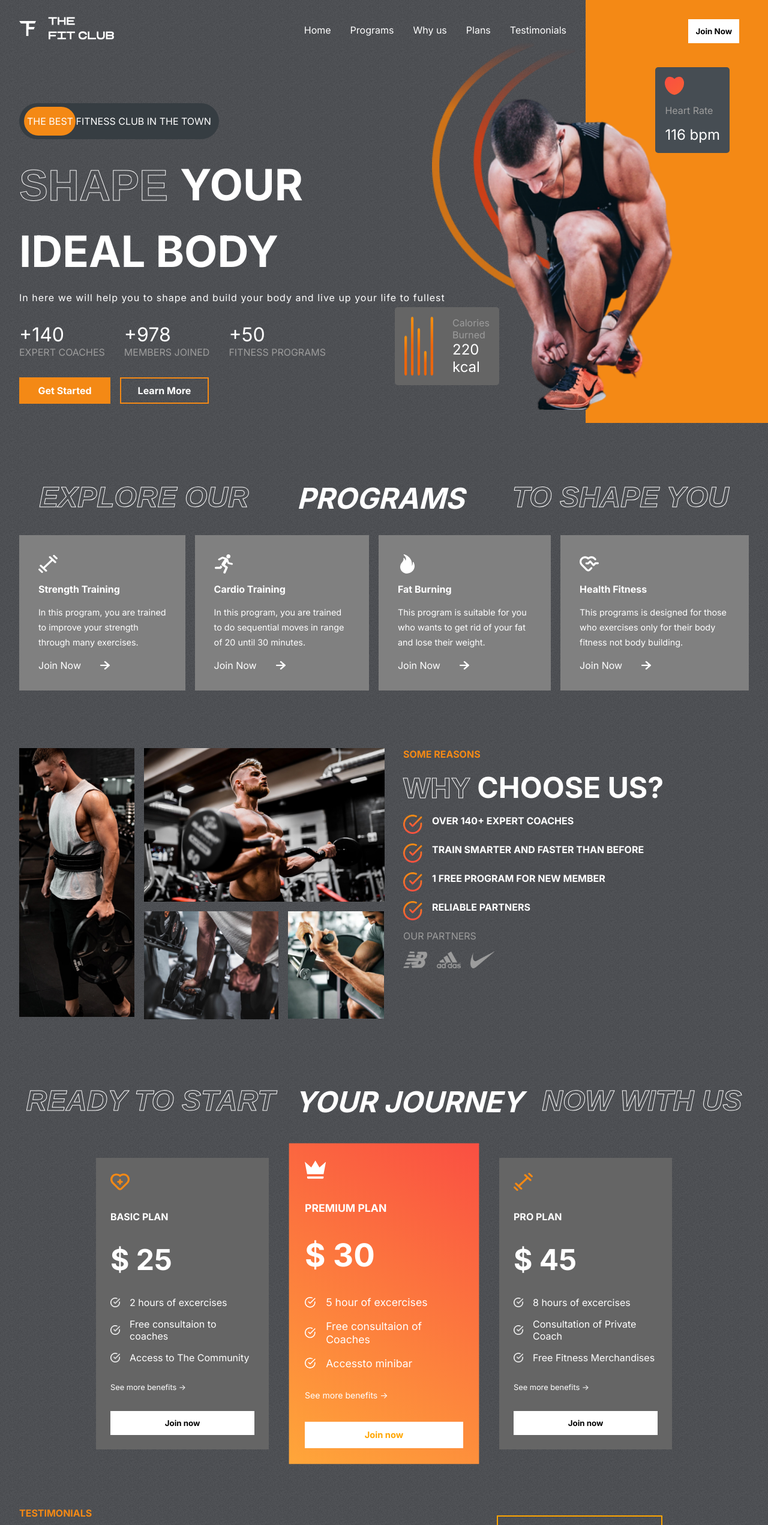
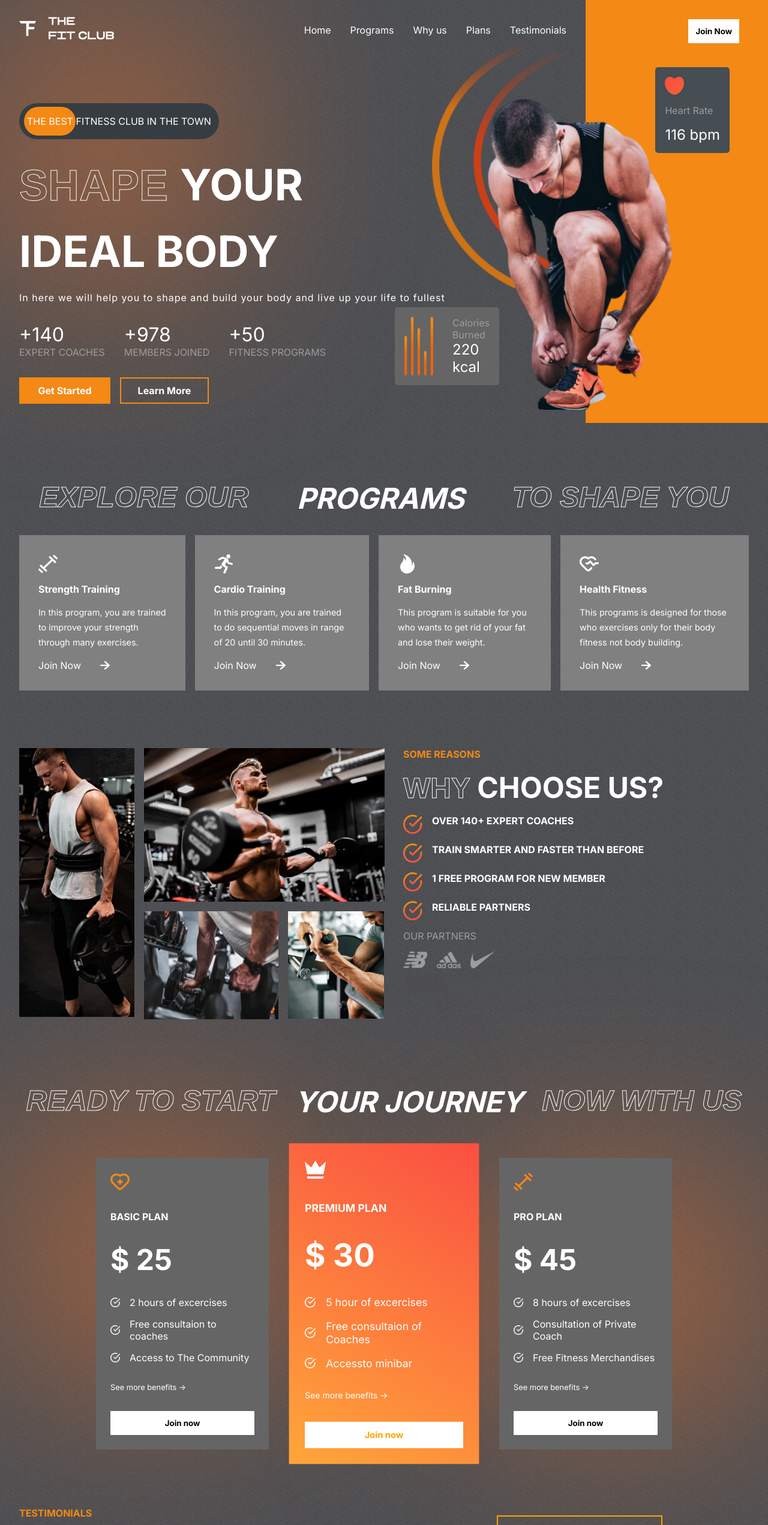
Before and after one commit to JijoJames04/FitClub, a React (Create React App) app: page / in a window 1280 px wide. Shown: the top 2542 px of the page at 60% size. Built offline with nearby package versions, Linux system fonts and the light colour scheme.

Commit message:
styling completed by adding blur

```diff
--- a/src/App.css
+++ b/src/App.css
@@ -43,3 +43,11 @@
 .btn:hover {
   cursor: pointer;
 }
+
+.blur {
+  background: rgba(253, 120, 43, 0.69);
+  position: absolute;
+  border-radius: 50%;
+  filter: blur(150px);
+  z-index: -9;
+}
--- a/src/components/Footer/Footer.css
+++ b/src/components/Footer/Footer.css
@@ -30,3 +30,21 @@
 .logo-f > img {
     width: 10rem;
 }
+
+.blur-f-1 {
+    bottom: 0;
+    right: 15%;
+    width: 26rem;
+    height: 12rem;
+    filter: blur(200px);
+    background: red;
+}
+
+.blur-f-2 {
+    bottom: 0;
+    left: 15%;
+    width: 26rem;
+    height: 12rem;
+    filter: blur(200px);
+    background: rgb(255, 115, 0);
+}
--- a/src/components/Footer/Footer.jsx
+++ b/src/components/Footer/Footer.jsx
@@ -19,6 +19,9 @@
           <img src={Logo} alt="" />
         </div>
       </div>
+
+      <div className="blur blur-f-1"></div>
+      <div className="blur blur-f-2"></div>
     </div>
   );
 };
--- a/src/components/Hero/Hero.css
+++ b/src/components/Hero/Hero.css
@@ -183,3 +183,9 @@
     color: white;
     font-size: 1.5rem;
 }
+
+.hero-blur {
+    width: 22rem;
+    height: 30rem;
+    left: 0;
+}
--- a/src/components/Hero/Hero.jsx
+++ b/src/components/Hero/Hero.jsx
@@ -9,6 +9,8 @@
 const Hero = () => {
     return (
         <div className="hero">
+
+            <div className="blur hero-blur"></div>
             <div className="left-h">
                 <Header />
                 {/* the best ad */}
--- a/src/components/Plans/Plans.css
+++ b/src/components/Plans/Plans.css
@@ -5,6 +5,20 @@
     flex-direction: column;
     gap: 4rem;
     position: relative;
+}
+
+.plans-blur-1 {
+    width: 32rem;
+    height: 23rem;
+    top: 6rem;
+    left: 0rem;
+}
+
+.plans-blur-2 {
+    width: 32rem;
+    height: 23rem;
+    top: 10rem;
+    right: 0rem;
 }
 
 .plans {
--- a/src/components/Plans/Plans.jsx
+++ b/src/components/Plans/Plans.jsx
@@ -6,6 +6,9 @@
 const Plans = () => {
   return (
     <div className="plans-container">
+
+      <div className="blur plans-blur-1"></div>
+      <div className="blur plans-blur-2"></div>
       <div className="programs-header" style={{ gap: "2rem" }}>
         <span className="stroke-text">READY TO START</span>
         <span>YOUR JOURNEY</span>
```
